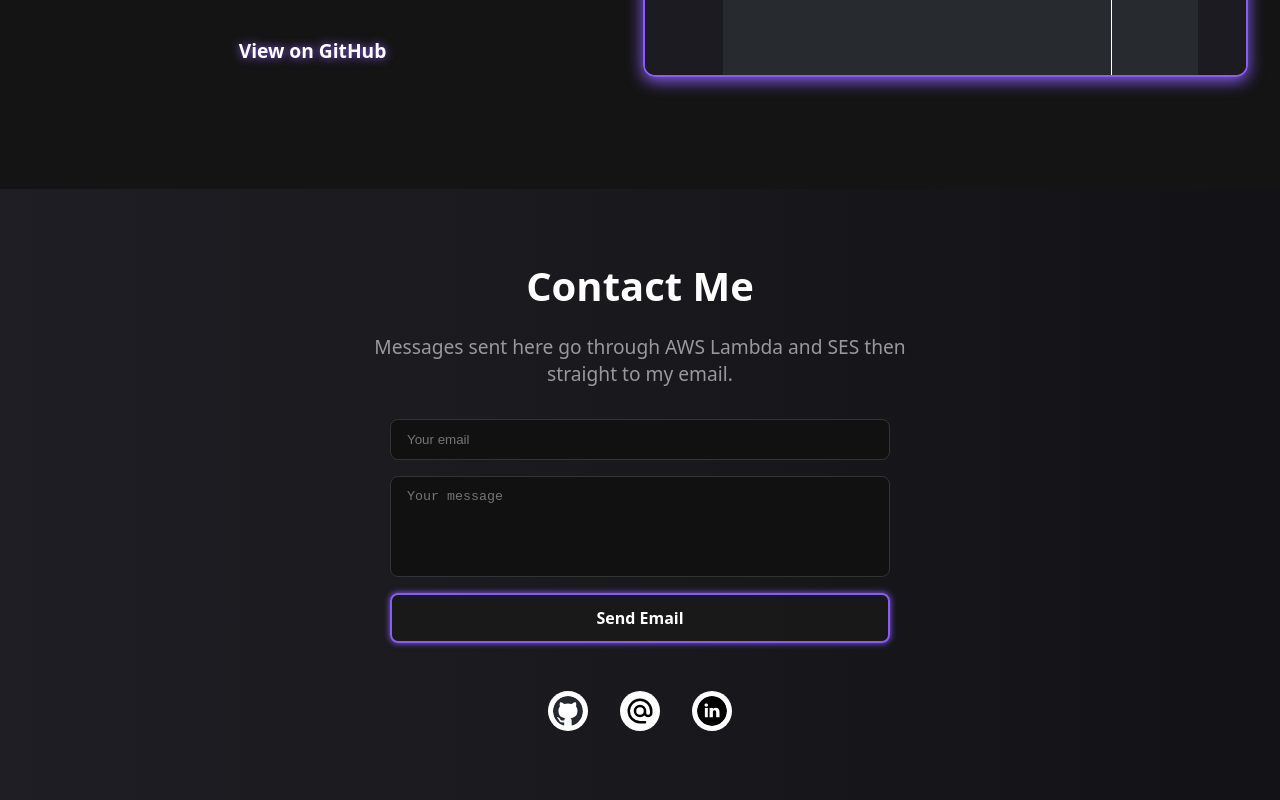
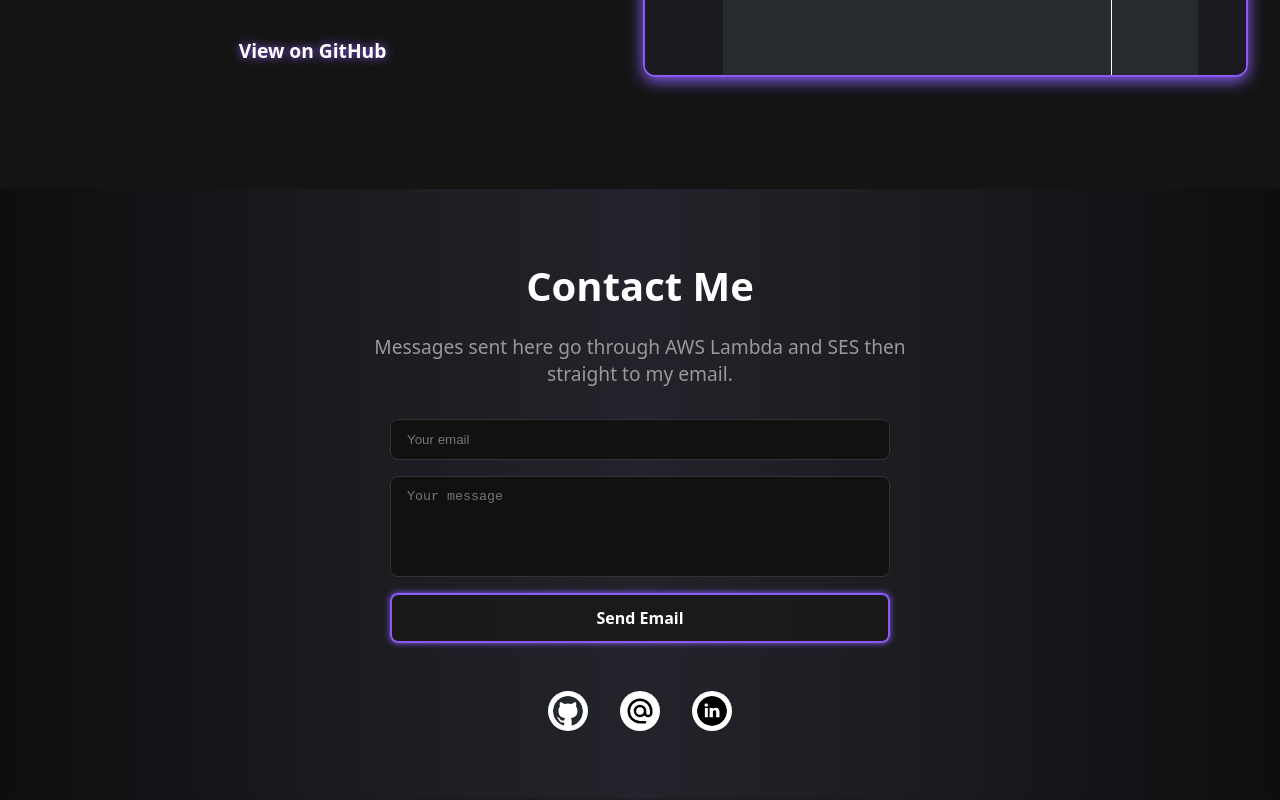
Before and after one commit to BenShupe/benshupe-frontend, a React (Vite) app: page / in a window 1280 px wide. Shown: the part 1170-1970 px from the top of the page. Built offline with nearby package versions, Linux system fonts and the light colour scheme.

Commit message:
update css

```diff
--- a/src/components/ContactSection.css
+++ b/src/components/ContactSection.css
@@ -7,7 +7,7 @@
     #1a1a1f,
     #0e0e10
   );
-  background-size: 400% 400%;
+  background-size: 100% 100%;
   animation: gradientShift 20s ease infinite;
   padding: 4rem 2rem;
   text-align: center;
```
